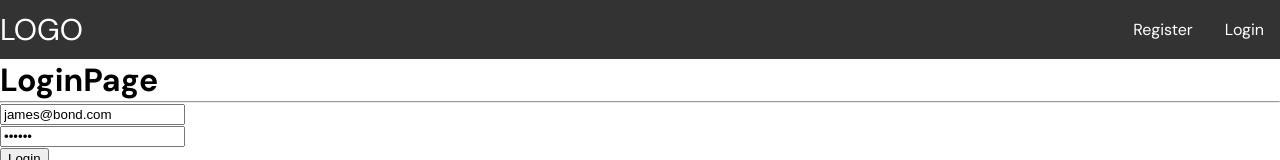
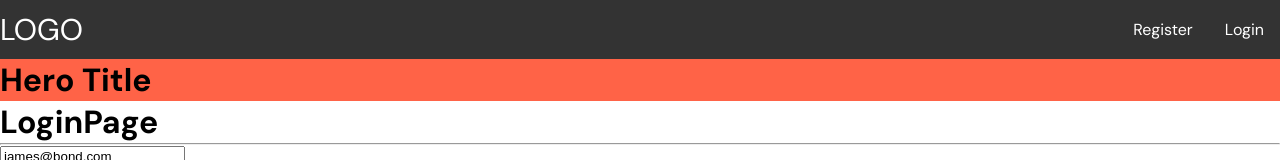
Before and after one commit to SimasCode/simonas_janulaitis_galutinis_atsiskaitymas, a React (Vite) app: page /login in a window 1280 px wide. Shown: the top 160 px of the page. Built offline with nearby package versions, Linux system fonts and the light colour scheme; no server answers.

Commit message:
hero component

```diff
--- a/src/App.jsx
+++ b/src/App.jsx
@@ -12,6 +12,7 @@ import SingleAddPage from './pages/SingleAddPage';
 import NotFoundPage from './pages/NotFoundPage';
 import Footer from './components/layout/Footer';
 import Feature from './components/layout/Feature';
+import Hero from './components/layout/Hero';
 
 export default function App() {
   const ctx = useAuth();
@@ -20,7 +21,7 @@ export default function App() {
     <div>
       <Toaster />
       <Header />
-
+      <Hero />
       <Routes>
         <Route
           path='/'
--- /dev/null
+++ b/src/components/layout/Hero.jsx
@@ -0,0 +1,8 @@
+import './hero.scss';
+export default function Hero() {
+  return (
+    <div className='container'>
+      <h1 className='heroTitle'>Hero Title</h1>
+    </div>
+  );
+}
--- /dev/null
+++ b/src/components/layout/hero.scss
@@ -0,0 +1,4 @@
+.heroTitle {
+
+    background-color: tomato;
+}
```
